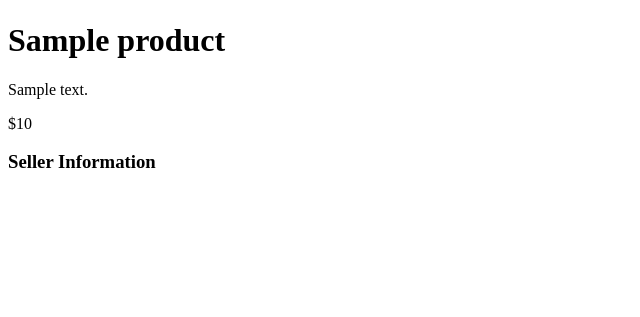
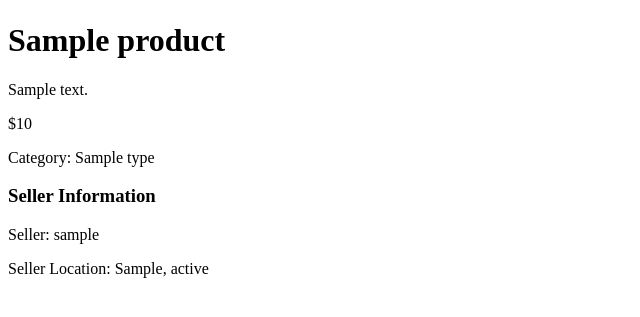
Before and after one commit to NSS-Spontaneous-Spoonbills/Sprint3, a Django app: template website/templates/product/detail.html in a window 1280 px wide. Shown: the part 163-480 px from the top of the page, without its empty margins (0-640 px from the left). Run offline with Django 3.2, Linux system fonts and the light colour scheme; the template is opened without the code that fills it: values that come from a table or form of the project are taken from there, others are empty; tables that the repository leaves empty hold one stand-in row (values such as "Sample post").

Commit message:
it's alive! Aliiiiiiiive!

```diff
--- a/website/models/Product_Model.py
+++ b/website/models/Product_Model.py
@@ -13,7 +13,7 @@ class Product(models.Model):
     )
     title = models.CharField(max_length=255)
     description = models.TextField(blank=True, null=True)
-    price = models.IntegerField()
+    price = models.PositiveIntegerField()
     quantity = models.PositiveIntegerField(blank=True)
 
     def __str__(self):
--- a/website/templates/product/detail.html
+++ b/website/templates/product/detail.html
@@ -3,17 +3,13 @@
 <p>{{product.description}}</p>
 <p>${{product.price}}</p>
 
-{% for type in product_types %} {% if type.id == type.product.type_id %}
+{% for type in product_types %} {% if product.type_id_id == type.id %}
 <p>Category: {{type.type_name}}</p>
 {% endif %}{% endfor %}
 
-
-
-
-
 <h3>Seller Information</h3>
 
-{% for seller in sellers %} {% if seller.id == product.seller_id %}
+{% for seller in sellers %} {% if seller.id == product.seller_id_id %}
 <p>Seller: {{seller.username}}</p>
 <p>Seller Location: {{seller.city}}, {{seller.state}}</p>
 {% endif %} {% endfor %} {% endblock %}
--- a/website/urls.py
+++ b/website/urls.py
@@ -10,6 +10,6 @@ urlpatterns = [
     url(r'^register$', views.register, name='register'),
     # url(r'^sell$', views.sell_product, name='sell'),
     # url(r'^products$', views.list_products, name='list_products'),
-    path('products/<pk>/', views.Product_Detail_View, name="product_detail"),
+    path('product/<pk>/', views.Product_Detail_View, name="product_detail"),
     url(r'^product_types$', views.Product_Type_List_View, name='product_types'),
 ]
```
